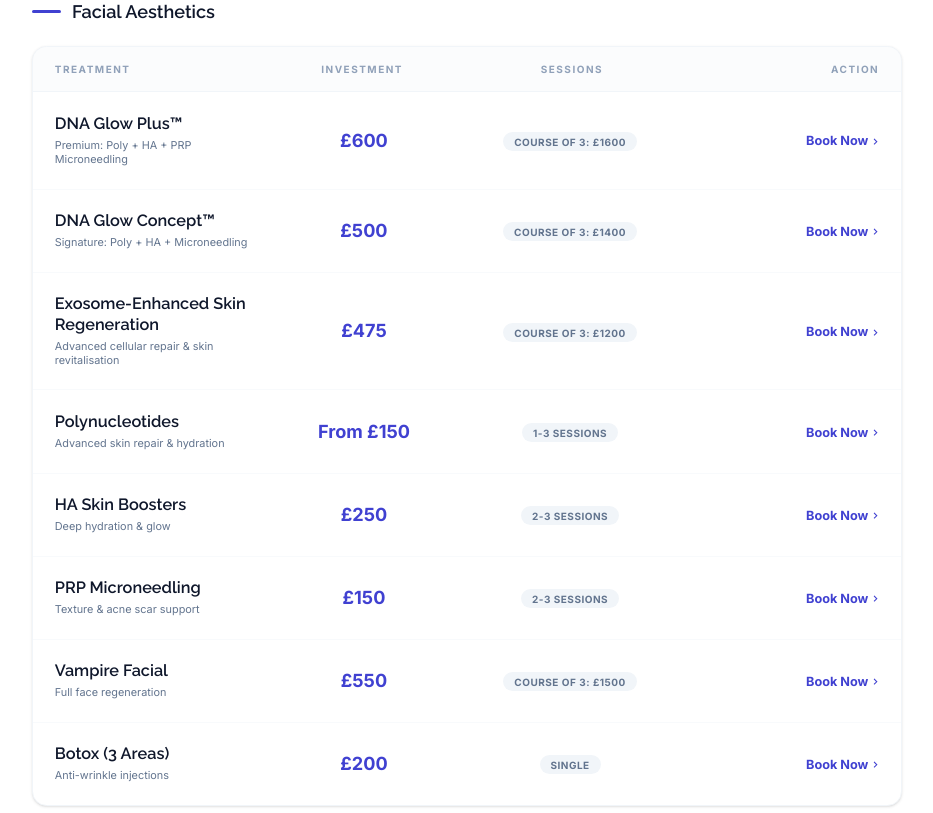
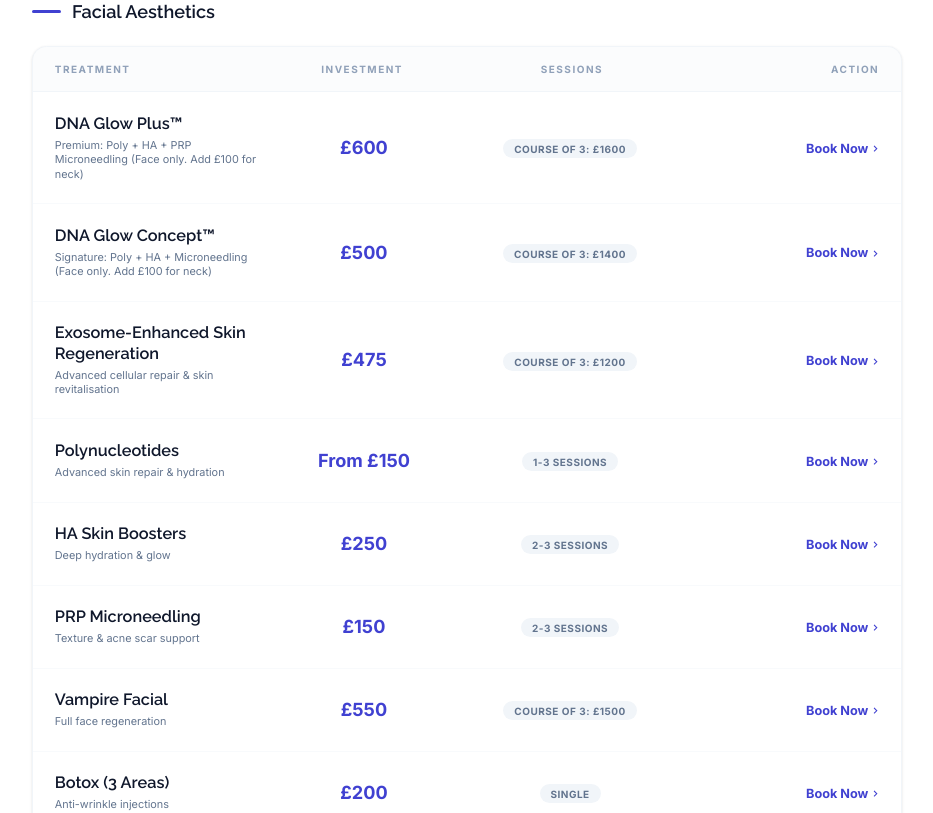
Before and after one commit to binithekid/Healing-PRP-Clinics-Preview, a Next.js app: page /birmingham/prices in a window 1280 px wide. Shown: the part 1920-2733 px from the top of the page, without its empty margins (173-1106 px from the left). Built offline with nearby package versions, Linux system fonts and the light colour scheme.

Commit message:
Update PricesClient.tsx

```diff
--- a/src/components/pages/PricesClient.tsx
+++ b/src/components/pages/PricesClient.tsx
@@ -41,11 +41,11 @@ export default function PricesClient({ isBirmingham = false }: { isBirmingham?:
       ]
     },
     {
-     id: "facial",
+      id: "facial",
       title: "Facial Aesthetics",
       items: [
-        { name: "DNA Glow Plus™", price: "£600", sessions: "Course of 3: £1600", details: "Premium: Poly + HA + PRP Microneedling" },
-        { name: "DNA Glow Concept™", price: "£500", sessions: "Course of 3: £1400", details: "Signature: Poly + HA + Microneedling" },
+        { name: "DNA Glow Plus™", price: "£600", sessions: "Course of 3: £1600", details: "Premium: Poly + HA + PRP Microneedling (Face only. Add £100 for neck)" },
+        { name: "DNA Glow Concept™", price: "£500", sessions: "Course of 3: £1400", details: "Signature: Poly + HA + Microneedling (Face only. Add £100 for neck)" },
         { name: "Exosome-Enhanced Skin Regeneration", price: "£475", sessions: "Course of 3: £1200", details: "Advanced cellular repair & skin revitalisation" },
         { name: "Polynucleotides", price: "From £150", sessions: "1-3 sessions", details: "Advanced skin repair & hydration" },
         { name: "HA Skin Boosters", price: "£250", sessions: "2-3 sessions", details: "Deep hydration & glow" },
@@ -54,13 +54,13 @@ export default function PricesClient({ isBirmingham = false }: { isBirmingham?:
         { name: "Botox (3 Areas)", price: "£200", sessions: "Single", details: "Anti-wrinkle injections" },
       ]
     }
-  ];
+  ]; // <-- The missing syntax has been fixed here!
 
   const priceSchema = {
     "@context": "https://schema.org",
     "@type": "MedicalBusiness",
     "name": "Healing-PRP Clinics",
-    "priceRange": "£120 - £1800",
+    "priceRange": "£120 - £4200",
     "image": "https://www.healing-prp.co.uk/Logo2.png",
     "description": `Doctor-led regenerative medicine prices for ${locationName}.`
   };
```
